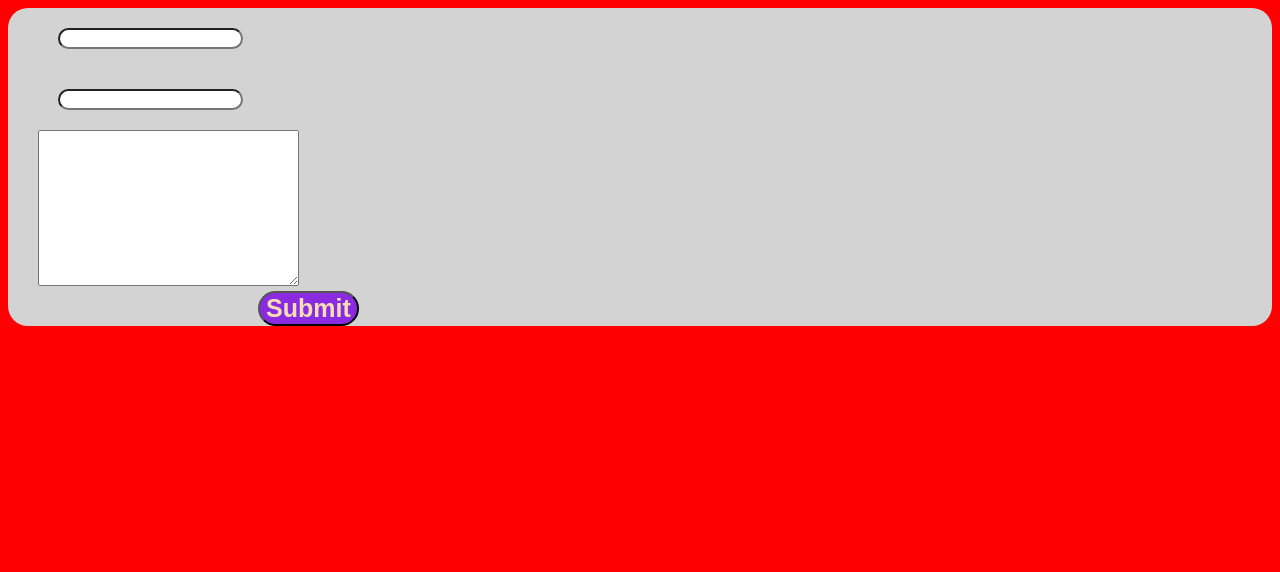
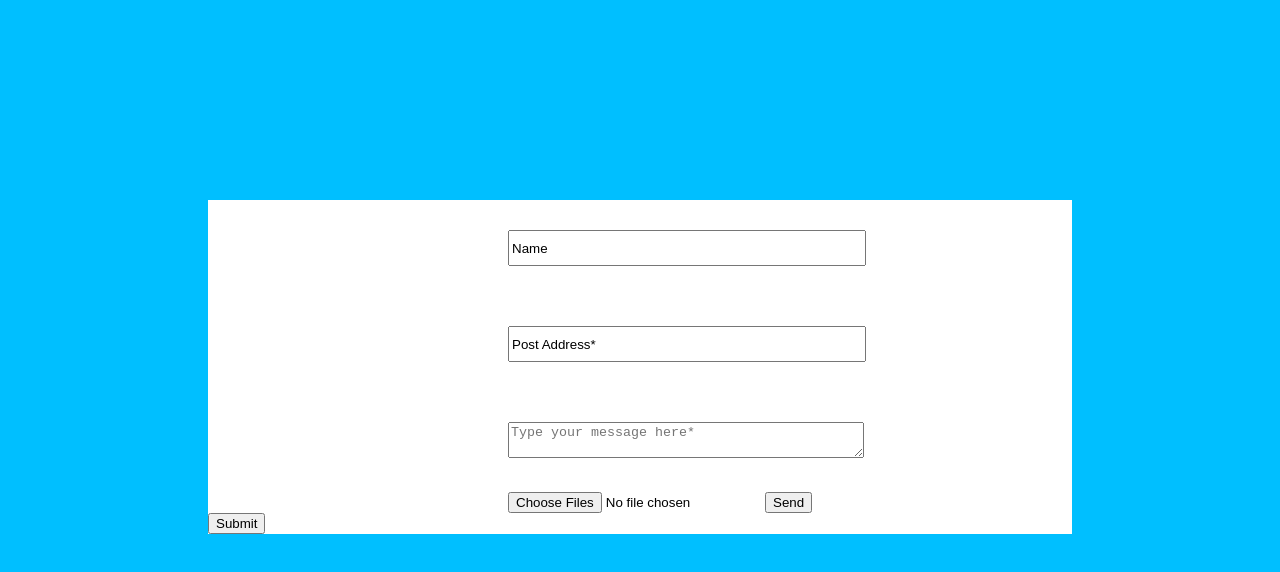
Before and after one commit to Angreek/HW2, a plain HTML site: page HTML/contactpage.html in a window 1280 px wide. Drawn offline with Linux system fonts and the light colour scheme.

Commit message:
Minor changes

```diff
--- a/CSS/contactpage.css
+++ b/CSS/contactpage.css
@@ -1,35 +1,62 @@
 @import '../main.css';
-body{
-    background-color: red;
+body{                           /*test*/
+    background-color: deepskyblue;
 }
+span {
+    margin: 30px;
+    margin-left: 300px;
+    height: 30px;
+    width: 350px;
+}
+#clientName {
+    margin: 30px;
+    margin-left: 300px;
+    height: 30px;
+    width: 350px;
+}
+#address {
+    margin: 30px;
+    margin-left: 300px;
+    height: 30px;
+    width: 350px;
+}
+#comments {
+    margin: 30px;
+    margin-left: 300px;
+    height: 30px;
+    width: 350px;
+}
+.sendfile {
+    margin: 30px;
+    margin-left: 300px;
+    height: 30px;
+    width: 350px;
+}
+form {
+    margin: 200px;
+    background-color: white;
 
-#login{
-    margin: 20px;
-    border-radius: 50px;
-}
-#password{
-    margin: 20px;
-    border-radius: 50px;
-}
-#comments{
-    margin: 20px;
 
 }
-form{
-    background-color: lightgrey;
-    border-radius: 20px;
+/*.label{
+    margin-left: 30px;
+    font-weight: bold;
+    font-size: medium;
 }
-.label{
-    margin-left: 30px;
-    font-family: "Malgun Gothic";
-    font-weight: bold;
-    font-size: large;
-}
-.submit{
+.submit{                           !*стиль для submit*!
     margin-left: 250px;
-    background-color: blueviolet;
-    color: wheat;
+    background-color: blue;
+    color: white;
     font-size: 25px;
     font-weight: bold;
-    border-radius: 50px;
 }
+.client_massages {
+    align-content: center;
+}
+:-moz-placeholder {               !*стиль для placeholder*!
+    color: blue;
+}
+::-webkit-input-placeholder {     !*стиль для placeholder*!
+    color: blue;
+}
+*:focus {outline: none;}*/
--- a/HTML/contactpage.html
+++ b/HTML/contactpage.html
@@ -11,11 +11,13 @@
     <title>Document</title>
 </head>
 <body>
-<div>
+<div class="client_massages">
     <form action="">
-        <label for="" class="label"></label><input type="text" value="" id="login"><br>
-        <label for="" class="label"></label><input type="text" value="" id="password"><br>
-        <label for="" class="label"></label><textarea name="name" id="" cols="30" rows="10" id="comments"></textarea><br>
+        <label for="clientName" class="label"></label><input type="text" value="Name" id="clientName"><br>
+        <label for="address" class="label"></label><input type="text" value="Post Address*" id="address"><br>
+        <label for="comments" class="label"></label><textarea name="clientMessage" cols="30" rows="10" id="comments" placeholder="Type your message here*"></textarea><br>
+        <span><label for="sendfile" class="label"></label><input type="file" name="file" multiple>
+        <input type="submit" class="submit" value="Send"></span><br>
         <input type="submit" class="submit">
     </form>
 
--- a/main.css
+++ b/main.css
@@ -1,16 +1,27 @@
 @import "./CSS/contactpage.css";
 
-.nav{
+.nav {
+    display: block;
     margin-top: 30px;
     margin-bottom: 30px;
     background-color: white;
     color: cornflowerblue;
 }
-ul{
+ul {
     list-style: none;
     display: inline-block;
 }
-ul li{
+ul li {
     display: inline-block;
     margin-left: 50px;
 }
+
+a {
+    color: cornflowerblue;
+}
+a :hover {
+    color: white;
+}
+a img {
+    border: none;
+}
```
Also changed, not shown: index.html (+4 -4 lines).
